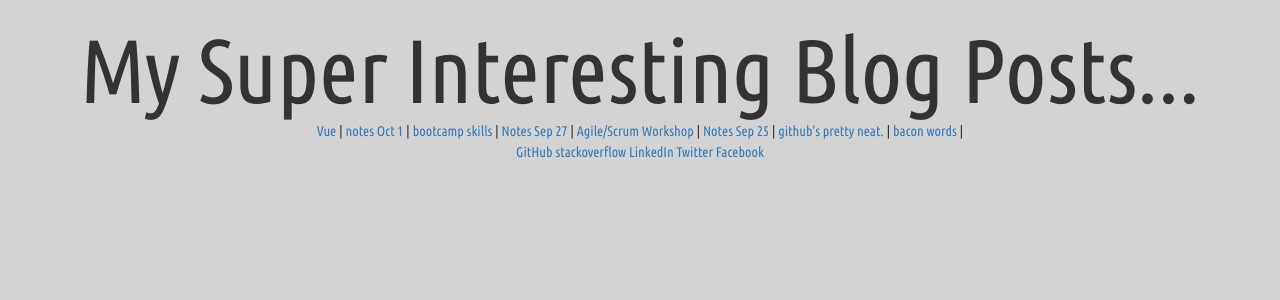
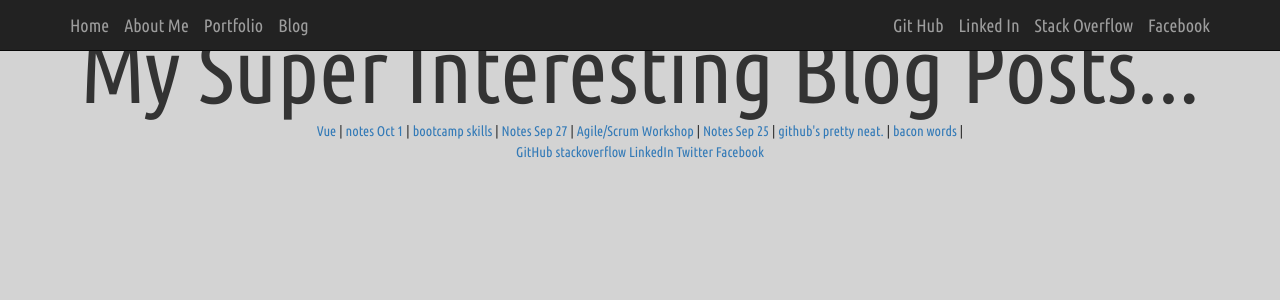
Before and after one commit to caseydemo/caseydemo.github.io, a Jekyll site: the page built from post-directory.html, in a window 1280 px wide. Shown: the top 300 px of the page. Built offline with Jekyll 4.4.1, drawn with Linux system fonts in a browser that asks for light colours.

Commit message:
added the navbar to the blog directory

```diff
--- a/post-directory.html
+++ b/post-directory.html
@@ -7,17 +7,37 @@ title: Casey's Personal Page
 <!DOCTYPE html>
 <html>
 
+<head>
+    <!-- // google font "ubuntu condensed" -->
+    <link href="https://fonts.googleapis.com/css?family=Ubuntu+Condensed" rel="stylesheet">
 
-<head>
+    <!-- // local stylesheet in app/css folder   -->
+    <link  href="app/css/styles.css" type="text/css" rel="stylesheet"/>
+
 	<title>Casey D's Posts</title>
 </head>
 <body>
 
-	<style>
-    body{
-    background-color: #D3D3D3;
-    }
-    </style>
+<div class="navbar navbar-inverse navbar-fixed-top">
+      <div class="container">
+        <a class="navbar-brand" href="https://caseydemo.github.io/">Home</a>
+        <a class="navbar-brand" href="https://caseydemo.github.io/">About Me</a>
+        <a class="navbar-brand" href="https://caseydemo.github.io/">Portfolio</a>
+        <a class="navbar-brand" href="post-directory.html">Blog</a>
+
+        <div class="nav navbar-nav navbar-right">
+        <a class="navbar-brand" href="https://github.com/caseydemo" target="_blank">Git Hub</a>
+        <a class="navbar-brand" href="https://www.linkedin.com/in/casey-demattina-29aa98103/" target="_blank">
+        Linked In</a>
+        <a class="navbar-brand" href="https://stackoverflow.com/users/8490119/casey-demattina" target="_blank">Stack Overflow</a>
+        <a class="navbar-brand" href="https://www.facebook.com/cdemattina" target="_blank">Facebook</a>
+
+        </div>
+      </div>
+    </div>
+
+
+
 
 	<h1>My Super Interesting Blog Posts...</h1>
 
```
